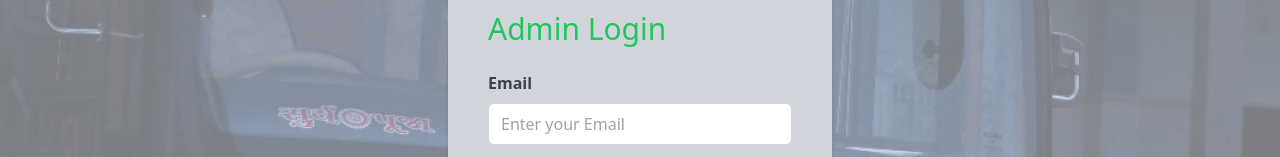
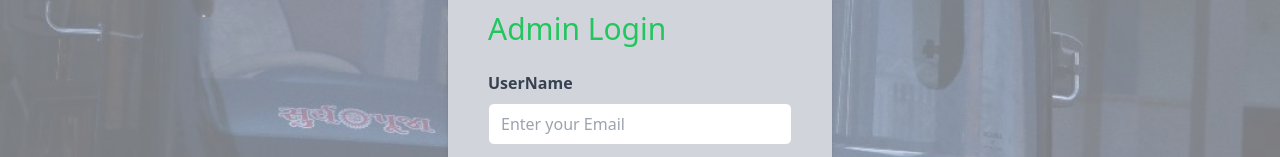
Before and after one commit to jaypatel3082001/shaktidham, a React (Create React App) app: page / in a window 1280 px wide. Shown: the part 309-466 px from the top of the page. Built offline with nearby package versions, Linux system fonts and the light colour scheme.

Commit message:
add email to username

```diff
--- a/src/componet/adminlogin.js
+++ b/src/componet/adminlogin.js
@@ -124,7 +124,7 @@ const Adminlogin = () => {
             htmlFor="email"
             className="text-left text-gray-700 font-bold block mb-2"
           >
-            Email
+            UserName
           </label>
           <input
             type="text"
```
